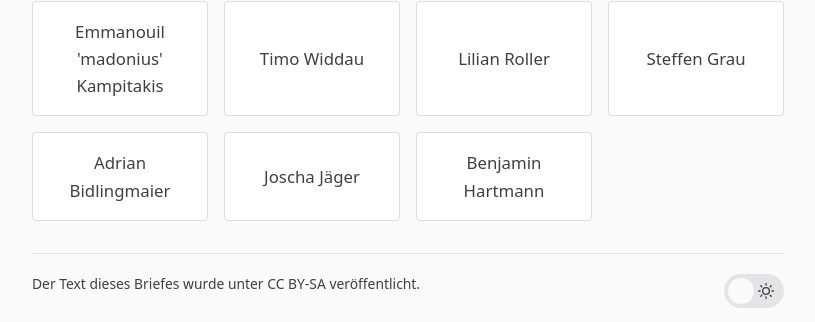
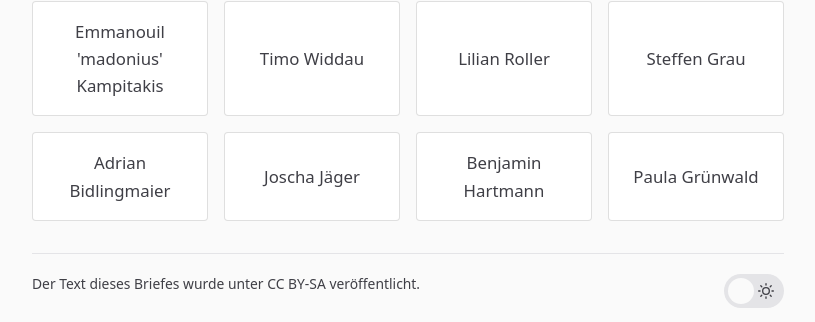
Before and after one commit to itrich/vsh-bleibt, a Jekyll site: the page built from OFFENERBRIEF.md, in a window 1280 px wide and 900 px high, scrolled down 4846 px. Shown: the part 572-894 px from the top of the window, without its empty margins (232-1047 px from the left). Built offline with Jekyll 4.4.1, drawn with Linux system fonts in a browser that asks for light colours.

Commit message:
Zeichnung Paula

```diff
--- a/_data/signees.yml
+++ b/_data/signees.yml
@@ -37,3 +37,4 @@
 - name: Adrian Bidlingmaier
 - name: Joscha Jäger
 - name: Benjamin Hartmann
+- name: Paula Grünwald
```
